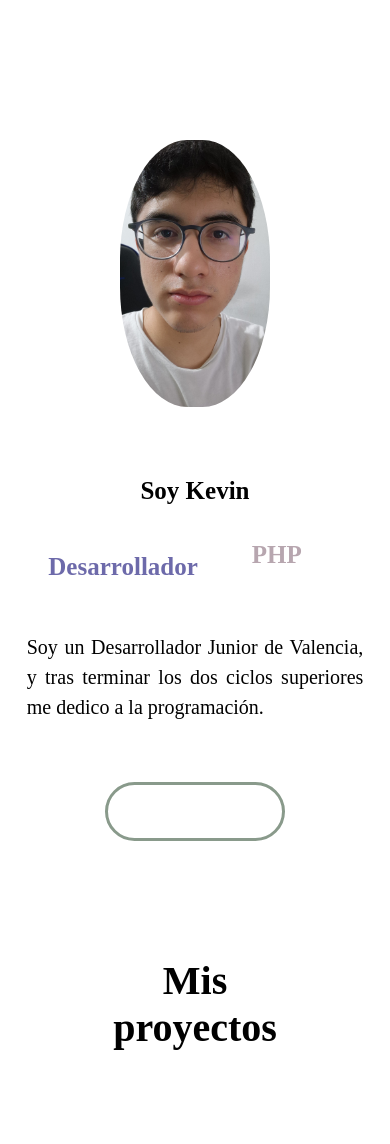
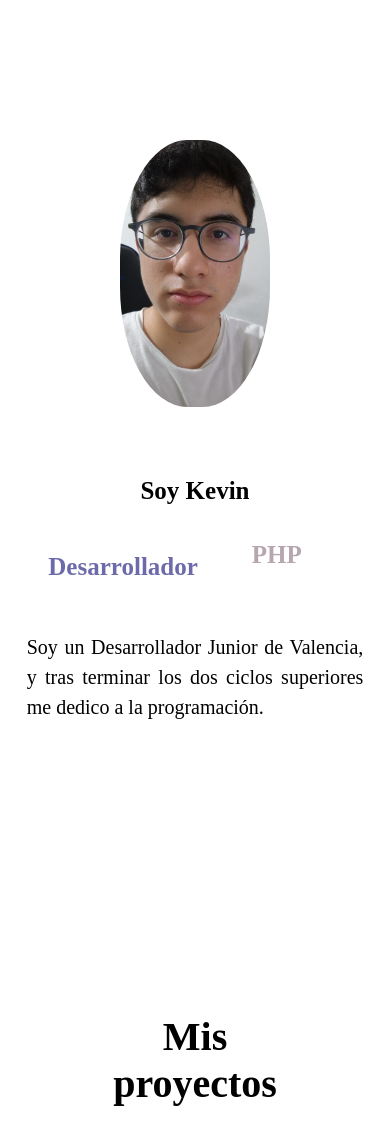
Before and after one commit to KevinB00/portfolio-Kevin, a React (Vite) app: page / in a window 390 px wide. Shown: the top 1144 px of the page. Built offline with nearby package versions, Linux system fonts and the light colour scheme; some icons are missing; the HTML template or start-up script is replaced by a standard one.

Commit message:
Cambios en enlaces y recursos

```diff
--- a/src/Components/Footer/Footer.jsx
+++ b/src/Components/Footer/Footer.jsx
@@ -1,6 +1,5 @@
 import React from "react";
 import "./Footer.sass";
-import cv from '../../assets/CV_KevinRodrigo.pdf'
 
 function Footer() {
   return (
@@ -11,7 +10,7 @@ function Footer() {
           <p>Kevin Buenaño Evans 2024</p>
         </div>
         <div className="right">
-          <p className="cv"><a href={cv} target="_blank" rel="noopener noreferrer" className="cv-link">Descargar CV</a></p>
+          <p className="linkedin"><a href='https://www.linkedin.com/in/kevin-buena%C3%B1o-evans-038159262' target="_blank" rel="noopener noreferrer" className="linkedin-link">Linkedin</a></p>
         </div>
       </div>
     </div>
--- a/src/Components/Footer/Footer.sass
+++ b/src/Components/Footer/Footer.sass
@@ -21,11 +21,11 @@
     gap: 20px
     margin-bottom: 30px
 
-.cv
+.linkedin
     cursor: pointer
     transition: all 0.6s
 
-.cv:hover
+.linkedin:hover
     color: #B7A6AF
     transform: scale(1.1)
 
--- a/src/Components/Perfil/Perfil.jsx
+++ b/src/Components/Perfil/Perfil.jsx
@@ -1,7 +1,8 @@
 import React from "react";
 import "./Perfil.sass";
 import profile_img from "../../assets/profile_img.jpg";
-import cv from "../../assets/CV_KevinRodrigo.pdf";
+import { Linkedin } from "@vectopus/atlas-icons-react";
+import github from "../../assets/github.png";
 
 const Perfil = () => {
   return (
@@ -24,14 +25,21 @@ const Perfil = () => {
         superiores me dedico a la programación.
       </p>
       <div className="perfil-action">
-        <div className="perfil-cv">
+        <a
+          href="https://www.linkedin.com/in/kevin-buena%C3%B1o-evans-038159262"
+          target="_blank"
+          rel="noopener noreferrer"
+          className="linkedin-link"
+        >
+          <Linkedin className="perfil-linkedin" />
+        </a>
+        <div className="github-link">
           <a
-            href={cv}
+            href="https://github.com/KevinB00"
             target="_blank"
             rel="noopener noreferrer"
-            className="cv-link"
           >
-            Descargar CV
+            <img src={github} alt="Github" className="perfil-github" />
           </a>
         </div>
       </div>
--- a/src/Components/Perfil/Perfil.sass
+++ b/src/Components/Perfil/Perfil.sass
@@ -55,25 +55,38 @@
 .perfil-action
     display: flex
     align-items: center
-    gap: 20px
+    gap: 80px
     font-size: 24px
     font-weight: 400
     margin-bottom: 50px
 
-.perfil-cv
-    padding: 20px 40px
-    border-radius: 50px
-    border: 3px solid #fff
+.perfil-linkedin
+    width: 80px
+    height: 80px
     cursor: pointer
     box-shadow: inset 0 0 0 0 #899A8B
     -webkit-transition: ease-out 0.4s
     -moz-transition: ease-out 0.4s
     transition: ease-out 0.4s
 
-.perfil-cv:hover
+.github-link
+    text-decoration: none
+    color: #fff
+    cursor: pointer
+    margin: 0
+    border-radius: 50px
+
+    img
+        width: 90px
+        margin: 0
+
+.perfil-github:hover
     box-shadow: inset 400px 50px 0 0 #899A8B
 
-.cv-link
+.perfil-linkedin:hover
+    box-shadow: inset 400px 50px 0 0 #899A8B
+
+.linkedin-link
     text-decoration: none
     color: #fff
 
@@ -115,6 +128,7 @@
     83.3%, 95.96%
         transform: translate3d(0, -140%, 0)
 
+
 @media screen and ( max-width: 768px )
     .perfil
         img
@@ -149,13 +163,20 @@
                 margin: 0
 
         .perfil-action
+            gap: 40px
             font-size: 20px
             margin-bottom: 30px
             padding: 20px
 
-    .perfil-cv
+    .perfil-linkedin
         padding: 15px 30px
         border-color: #899A8B
+        width: 60px
+
+    .github-link
+        img
+            width: 70px
+            margin: 0
 
 
 @-webkit-keyframes change
```
Also changed, not shown: src/assets/github.png (added), 1 other file (tests, documents, lock files or other folders).
